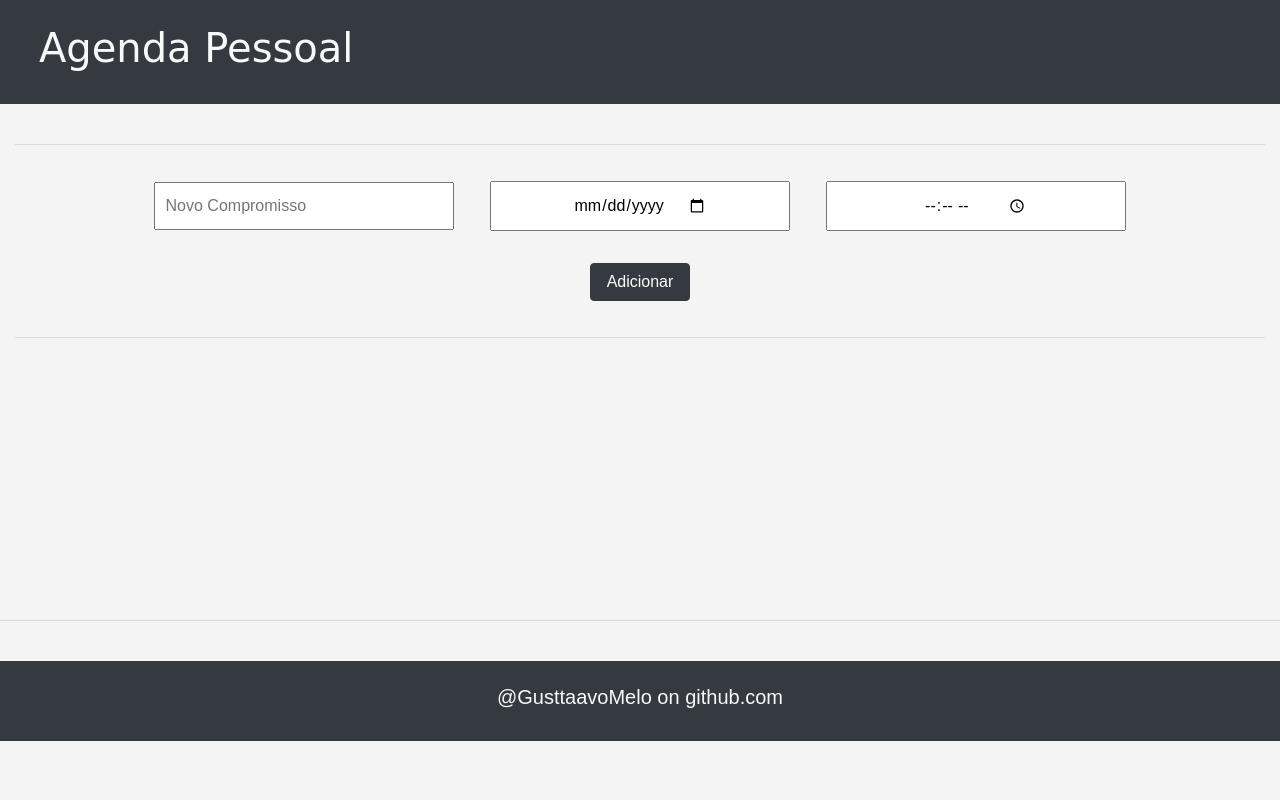
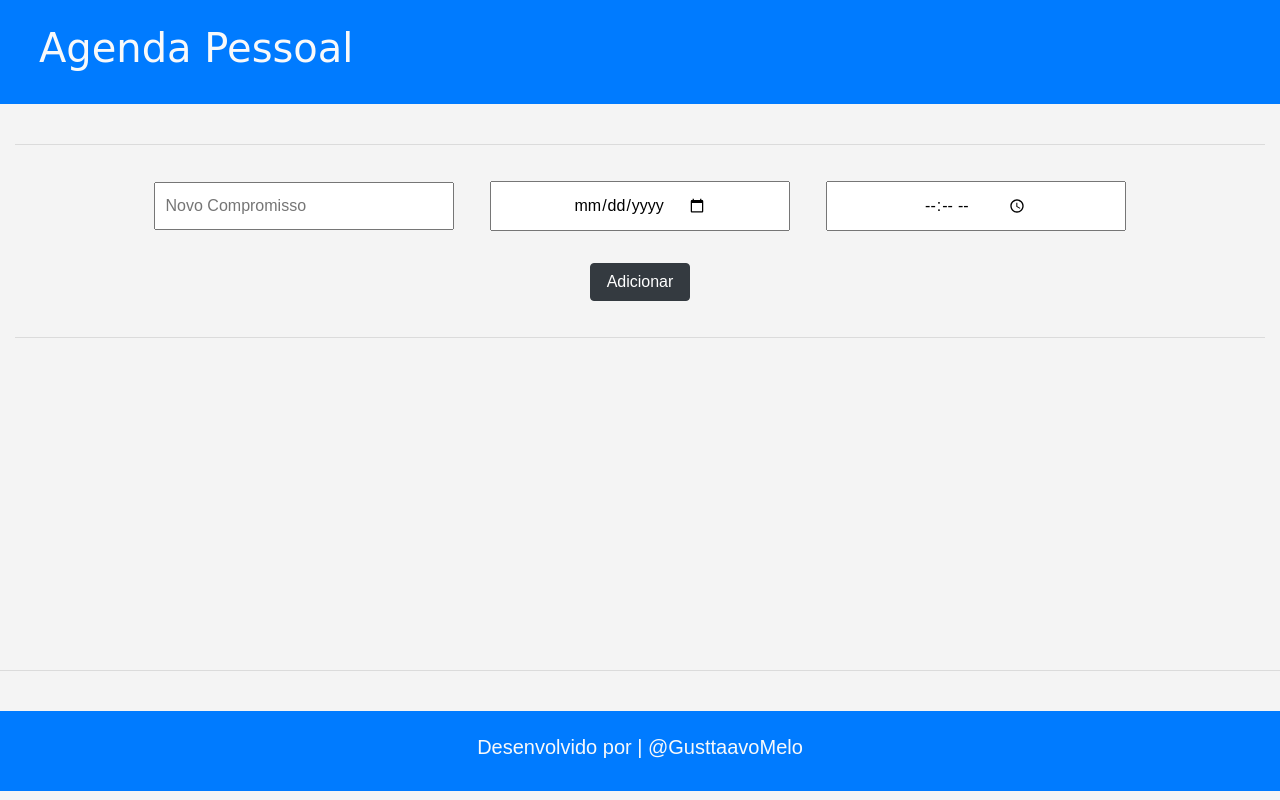
Before and after one commit to GusttaavoMelo/Agenda-Pessoal, a plain HTML site: page index.html in a window 1280 px wide. Drawn offline with nearby package versions, Linux system fonts and the light colour scheme.

Commit message:
Mensagem de commit inicial

```diff
--- a/CSS/styles.css
+++ b/CSS/styles.css
@@ -10,7 +10,7 @@ h1 {
 }
 
 main {
-    min-height: 500px;
+    min-height: 550px;
 }
 
 #appointment-form {
--- a/HTML/index.html
+++ b/index.html
@@ -6,11 +6,13 @@
     <link rel="stylesheet" href="../node_modules/bootstrap/dist/css/bootstrap.min.css">
     <script src="../node_modules/bootstrap/dist/js/bootstrap.bundle.min.js" defer></script>
 <link rel="stylesheet" href="/CSS/styles.css">
+<link rel="icon" href="/imagens/calendar-1-icon-lg.png" type="image/x-icon">
+
     <title>Agenda</title>
 </head>
 <body>
     <header>
-        <nav class="navbar bg-dark navbar-dark navbar-expand-sm p-4 text-center">
+        <nav class="navbar bg-primary navbar-dark navbar-expand-sm p-4 text-center">
             <div class="container-fluid">
                <h1 class="h1 text-light">
                 Agenda Pessoal
@@ -52,10 +54,10 @@
     <hr>
     <br>
     <footer>
-        <nav class=" bg-dark navbar-dark p-4  ">
+        <nav class=" bg-primary navbar-dark p-4  ">
             <div class="container-fluid ">
                     <h5 class="h5 text-light text-center">
-                        @GusttaavoMelo on github.com
+                        Desenvolvido por | @GusttaavoMelo
                     </h5>
             </div>
         </nav>
```
Also changed, not shown: imagens/calendar-1-icon-lg.png (added).
